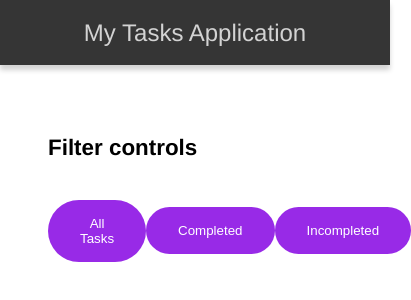
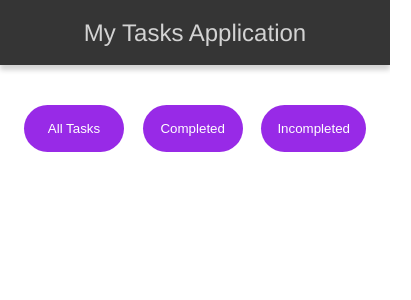
Before and after one commit to Madame-parker/myTasks_e, an Angular app: page / in a window 390 px wide. Shown: the top 300 px of the page, 411 px wide, since content can reach past the window. Built offline with nearby package versions, Linux system fonts and the light colour scheme.

Commit message:
update button-size to min-width

```diff
--- a/src/app/filter-controls/filter-controls.component.css
+++ b/src/app/filter-controls/filter-controls.component.css
@@ -11,3 +11,18 @@
     width:100%;
     padding:1rem 0;
 }
+
+@media (max-width:480px){
+
+    .container{
+        padding:1.5rem;
+    }
+
+    .teaser{
+        display:none;
+    }
+
+    .custom-btn{
+        padding:1rem;
+    }
+}
--- a/src/app/navigation/navigation.component.css
+++ b/src/app/navigation/navigation.component.css
@@ -28,7 +28,7 @@ img{
     width:100%;
 }
 
-@media (max-width:500px){
+@media (max-width:480px){
     .navigation-image-container{
         display:none;
     }
--- a/src/styles.css
+++ b/src/styles.css
@@ -16,7 +16,6 @@ body{
     font-family: 'Helvetica';
 }
 
-
 .custom-btn{
     border:none;
     border-radius:50px;
@@ -25,6 +24,7 @@ body{
     transition: box-shadow 0.225s ease-in-out;
     background-color: #982ae7;
     color:#fff;
+    min-width:100px;
 }
 
 .custom-btn:hover{
```
